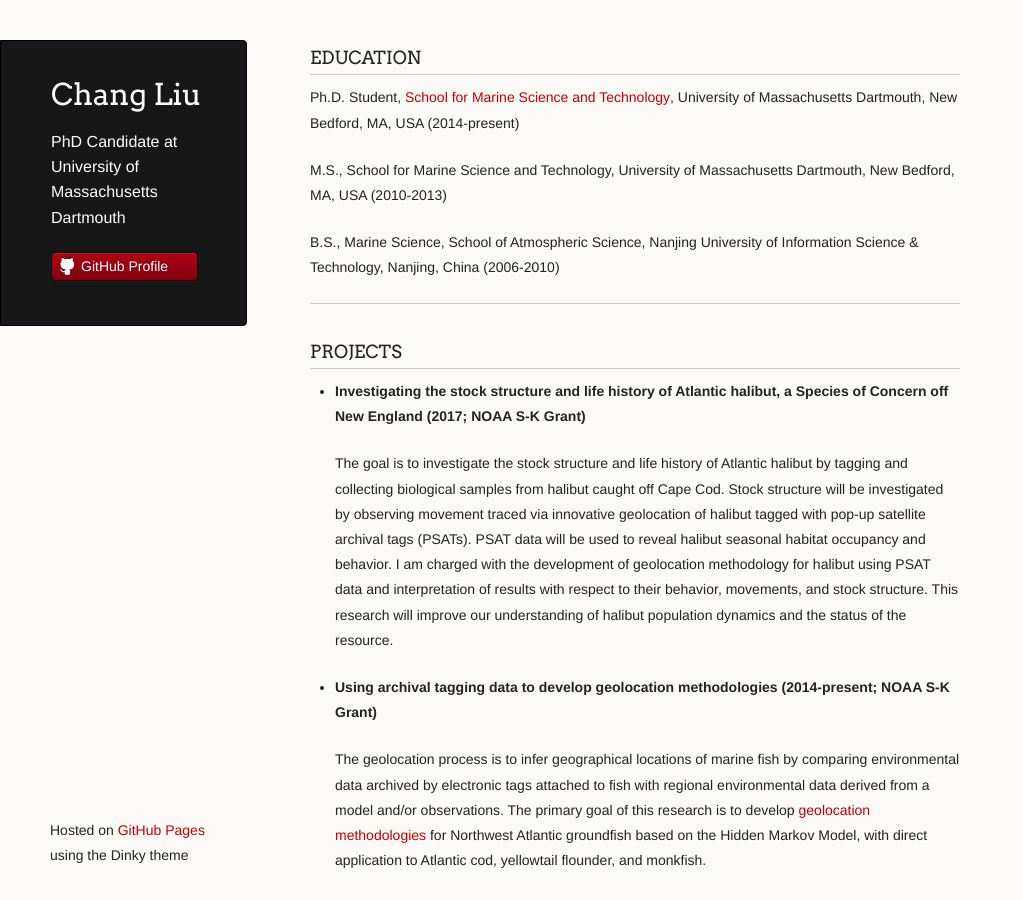
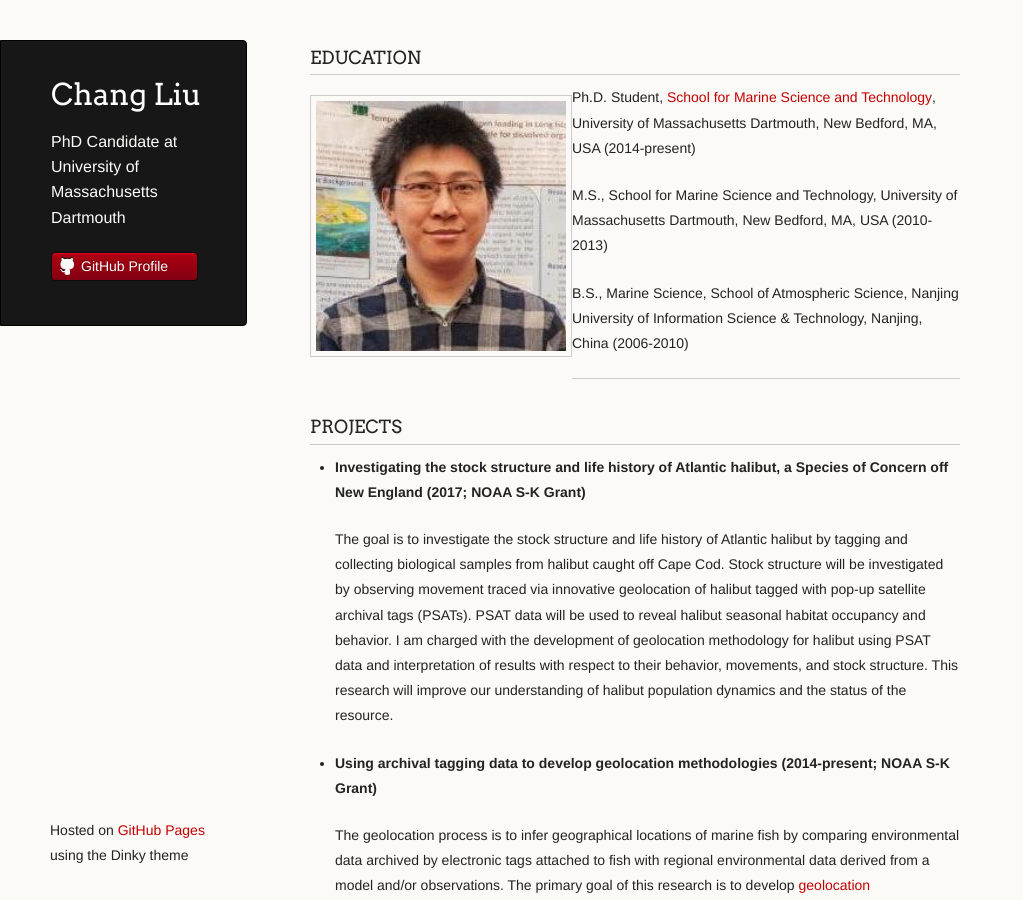
Before and after one commit to cliu3/cliu3.github.io, a Jekyll site: the page index.html, which Jekyll copies as it is, in a window 1280 px wide and 900 px high. Shown: the whole window, without its empty margins (0-1023 px from the left). Built offline with Jekyll 4.4.1, drawn with Linux system fonts in a browser that asks for light colours.

Commit message:
Update index.html
add headshot

```diff
--- a/index.html
+++ b/index.html
@@ -29,7 +29,7 @@
       <section>
         <h3>
 <a id="education" class="anchor" href="#education" aria-hidden="true"><span aria-hidden="true" class="octicon octicon-link"></span></a>EDUCATION</h3>
-
+<img align="left" src="images/cliu.jpg" width="250" height="250" />
 <p>Ph.D. Student, <a href="http://www.umassd.edu/smast/">School for Marine Science and Technology</a>, University of Massachusetts Dartmouth,
 New Bedford, MA, USA (2014-present)</p>
 
```
